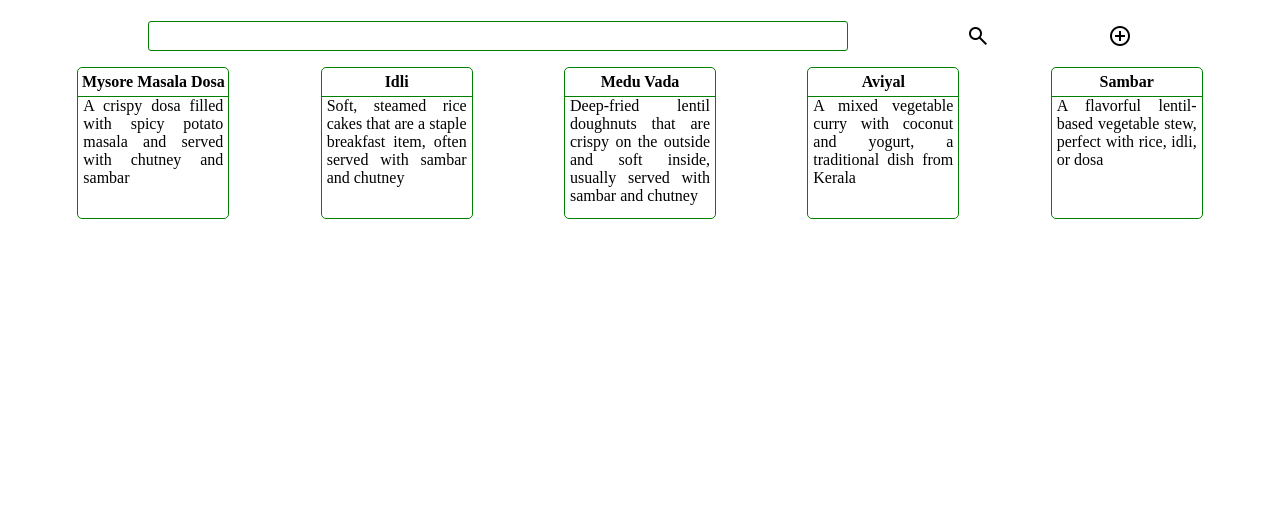
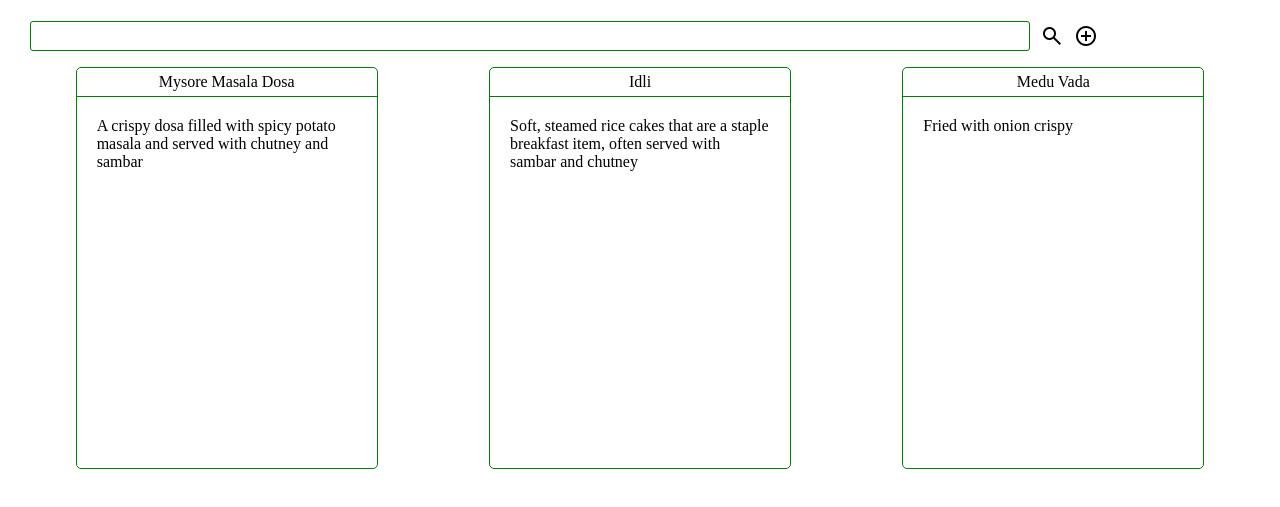
Before and after one commit to ak-hariharan/Recipe-Finder-Web-Application, a plain HTML site: page index.html in a window 1280 px wide. Shown: the part 63-570 px from the top of the page. Drawn offline with nearby package versions, Linux system fonts and the light colour scheme.

Commit message:
change in apperance

```diff
--- a/index.html
+++ b/index.html
@@ -24,6 +24,7 @@
             <span class="material-symbols-outlined add-icon">add_circle</span>
         </div>
 
+        <!-- Five recipes present in the ui -->
         <div class="outer-container">
             <div class="card">
                 <dl class="inner-container">
@@ -31,7 +32,7 @@
                     <dd class="descriptive-data">A crispy dosa filled with spicy potato masala and served with chutney and sambar</dd>
                 </dl>
                 <div class="short-description">
-                    Lorem ipsum dolor sit amet consectetur adipisicing elit. Nisi, animi.
+                    <p class="description">Lorem ipsum dolor sit amet consectetur adipisicing elit. Nisi, animi</p>
                 </div>
             </div>
 
@@ -41,45 +42,29 @@
                     <dd class="descriptive-data">Soft, steamed rice cakes that are a staple breakfast item, often served with sambar and chutney</dd>
                 </dl>
                 <div class="short-description">
-                    Lorem ipsum dolor sit amet consectetur adipisicing elit. Nisi, animi.
+                    <p class="description">Lorem ipsum dolor sit amet consectetur adipisicing elit. Nisi, animi</p>
                 </div>
             </div>
 
             <div class="card">
                 <dl class="inner-container">
                     <dt class="descriptive-term">Medu Vada</dt>
-                    <dd class="descriptive-data">Deep-fried lentil doughnuts that are crispy on the outside and soft inside, usually served with sambar and chutney</dd>
+                    <dd class="descriptive-data">Fried with onion crispy</dd>
                 </dl>
                 <div class="short-description">
-                    Lorem ipsum dolor sit amet consectetur adipisicing elit. Nisi, animi.
+                    <p class="description">Lorem ipsum dolor sit amet consectetur adipisicing elit. Nisi, animi</p>
                 </div>
             </div>
 
-            <div class="card">
-                <dl class="inner-container">
-                    <dt class="descriptive-term">Aviyal</dt>
-                    <dd class="descriptive-data">A mixed vegetable curry with coconut and yogurt, a traditional dish from Kerala</dd>
-                </dl>
-                <div class="short-description">
-                    Lorem ipsum dolor sit amet consectetur adipisicing elit. Nisi, animi.
-                </div>
-            </div>
 
-            <div class="card">
-                <dl class="inner-container">
-                    <dt class="descriptive-term">Sambar</dt>
-                    <dd class="descriptive-data">A flavorful lentil-based vegetable stew, perfect with rice, idli, or dosa</dd>
-                </dl>
-                <div class="short-description">
-                    Lorem ipsum dolor sit amet consectetur adipisicing elit. Nisi, animi.
-                </div>
-            </div>
+
+
+
         </div>
 
         <div class="popup-content">
-            <input class="popup-input" type="text">
+            <input class="popup-input" type="text" placeholder="Name of the recipe">
             <textarea class="popup-textarea" name="description" placeholder="Write a short description for your recipe"></textarea>
-            <!-- <textarea class="popup-description" name="another-description"></textarea> -->
             <button class="popup-add-button" type="button">Add</button>
         </div>
 
--- a/script.js
+++ b/script.js
@@ -9,6 +9,9 @@ searchIcon.addEventListener("click", function () {
     if (item.textContent.toLowerCase().includes(input)) {
       item.style.display = "";
     } else {
+      item.style.display = "none";
+      item.style.display = "none";
+      item.style.display = "none";
       item.style.display = "none";
     }
   });
@@ -36,7 +39,7 @@ const popupInputValue = document.querySelector(".popup-input");
 const popupTextAreaValue = document.querySelector(".popup-textarea");
 const outerContainer = document.querySelector(".outer-container");
 popupAddButton.addEventListener("click", function () {
-  if (popupInputValue.value !== " " && popupTextAreaValue.value !== " ") {
+  if (!popupInputValue.value == " " && !popupTextAreaValue.value == " ") {
     const nestedElement = `
     <div class="card">
       <dl class="inner-container">
@@ -46,7 +49,7 @@ popupAddButton.addEventListener("click", function () {
         </dd>
       </dl>
       <div class="short-description">
-          Lorem ipsum dolor sit amet consectetur adipisicing elit. Nisi, animi.
+        <p>Lorem ipsum dolor sit amet consectetur adipisicing elit. Nisi, animi</p>
       </div>
     </div>`;
     outerContainer.insertAdjacentHTML(
--- a/style.css
+++ b/style.css
@@ -22,8 +22,9 @@ body {
 .search-area {
     width: 100%;
     display: flex;
-    justify-content: space-evenly;
+    /* justify-content: space-evenly; */
     align-items: center;
+    gap: 10px;
 }
 
 .search-box {
@@ -31,63 +32,60 @@ body {
     outline: 0;
     border-radius: 3px;
     height: 30px;
+    width: 1000px;
 }
 .search-icon, .add-icon{
     cursor: pointer;
+
 }
 .outer-container {
     display: flex;
-    flex-direction: column;
-    align-items: center;
+    flex-wrap: wrap;
+    justify-content: space-around;
+    gap: 20px;
 }
 
 .card{
     position: relative;
-    width: 200px;
-    height: 200px;
     transform-style: preserve-3d;
     transition: all 0.5s ease;
-    display: flex;
-    flex-direction: column;
-    align-items: center;
 }
-/* .card:hover{
-    transform: rotateY(180deg);
-} */
+
 .inner-container {
-    display: flex;
-    flex-direction: column;
-    align-items: center;
-    text-align: justify;
     border: 1px solid green;
     border-radius: 5px;
-    width: 150px;
-    height: 150px;
     cursor: pointer;
     backface-visibility: hidden;
+    width: 300px;
+    height: 400px;
 }
+.descriptive-term {
+    padding: 5px;
+    margin: 0;
+    text-align: center;
+    border-bottom: 1px solid green;
+}
+
+.descriptive-data {
+    margin: 0;
+    padding: 20px;
+}
+
 .short-description{
     backface-visibility: hidden;
     position: absolute;
-    top: 10%;
-    width: 150px;
-    height: 150px;
+    top: 4%;
+    width: 300px;
+    height: 400px;
     transform: rotateY(180deg);
     border: 1px solid green;
     border-radius: 5px;
     cursor: pointer;
-
 }
-.descriptive-term {
-    padding: 5px 0;
-    font-weight: 600;
+.description{
+    margin: 40px;
 }
 
-.descriptive-data {
-    margin: 0;
-    padding: 0 5px;
-    border-top: 1px solid green;
-}
 
 .popup-content {
     background-color: rgb(0, 0, 0, 0.9);
@@ -125,7 +123,7 @@ body {
     margin: 0 10px;
 }
 
-@media (min-width: 425px){
+/* @media (min-width: 425px){
     .search-box {
         width: 200px;
     }
@@ -147,4 +145,4 @@ body {
     .search-box {
         width: 700px;
     }
-}
+} */
```
